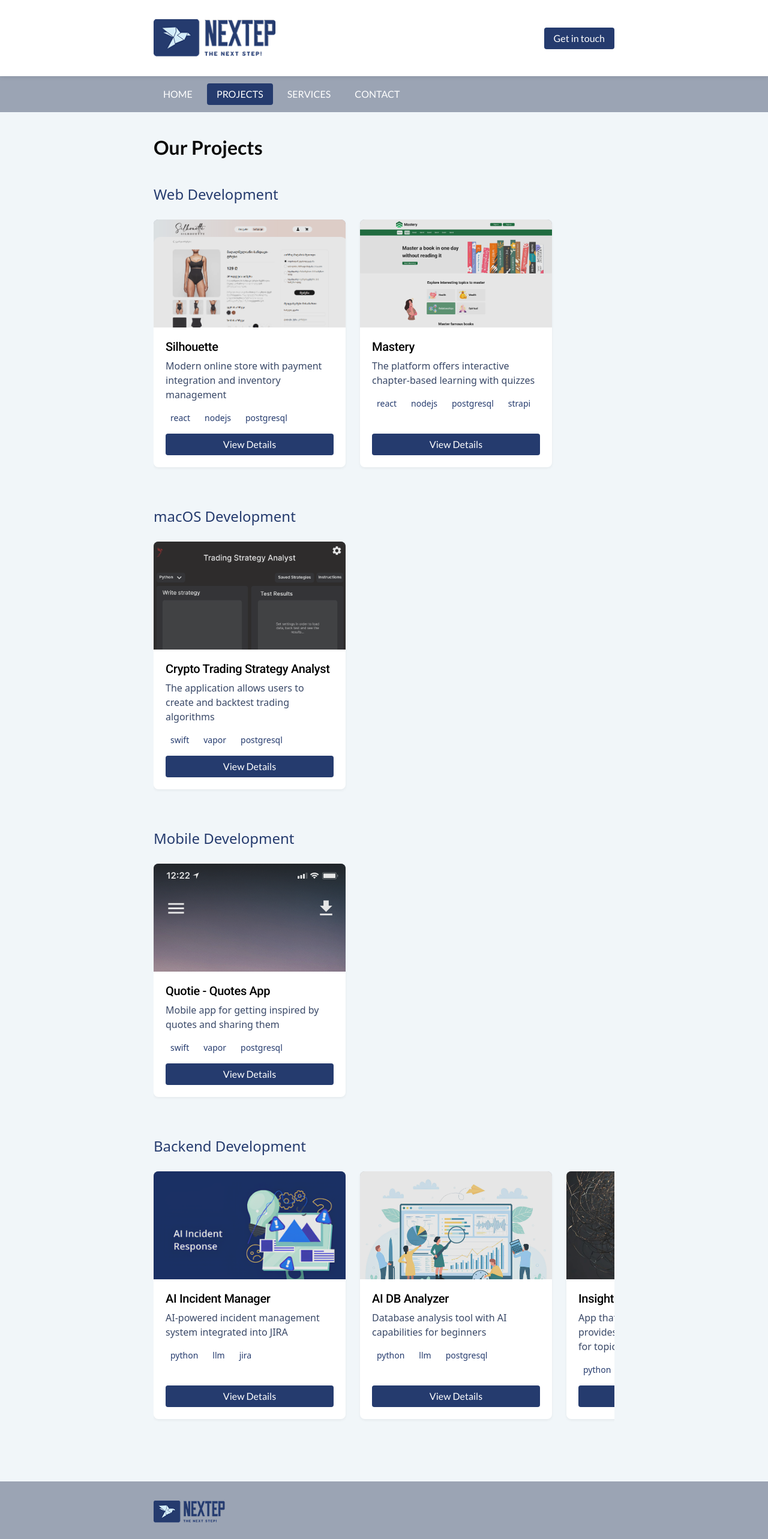
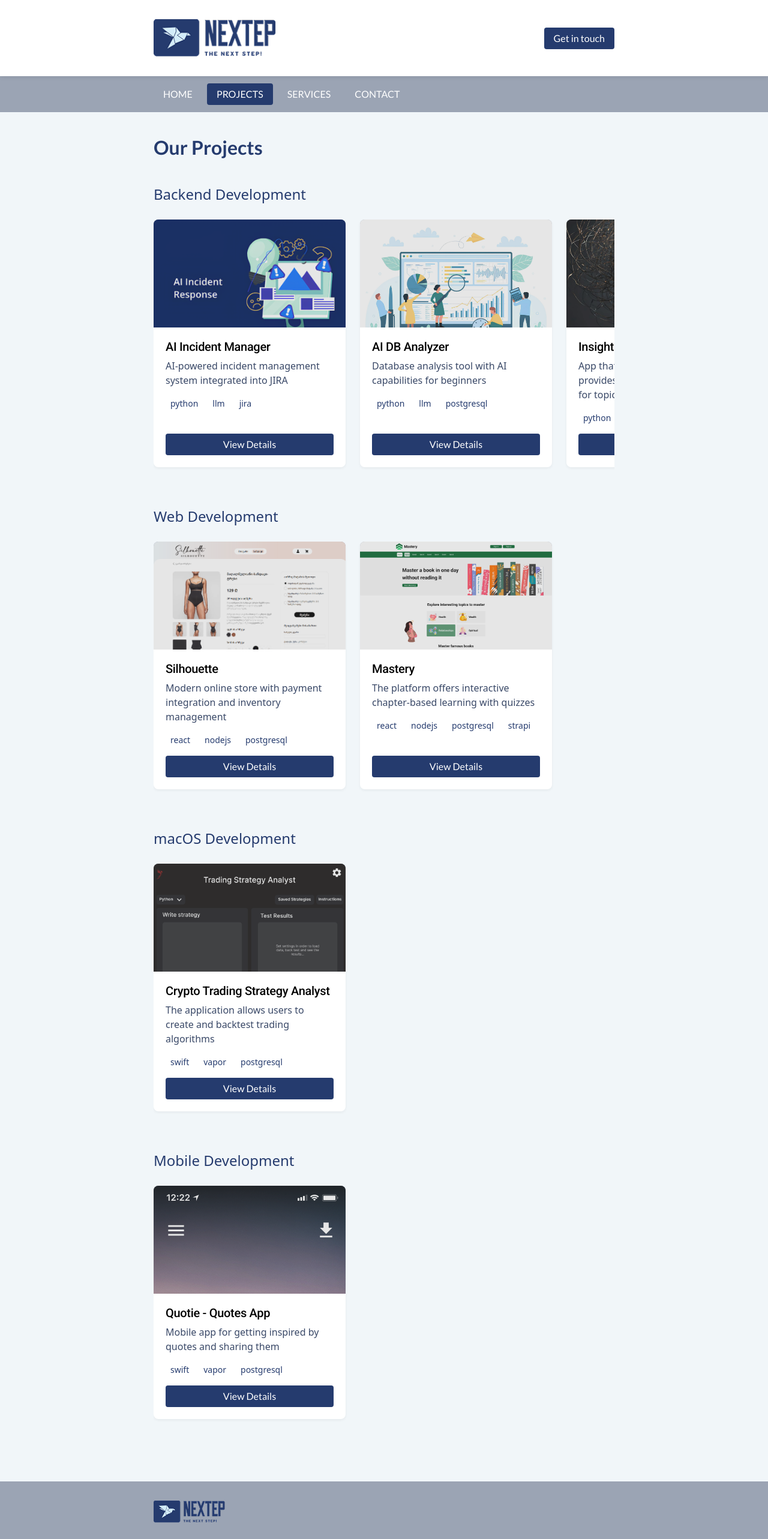
Before and after one commit to Lado267/nextep-front, a Next.js app: page /projects in a window 1280 px wide. Shown: the top 2566 px of the page at 60% size. Built offline with nearby package versions, Linux system fonts and the light colour scheme.

Commit message:
minor updates

```diff
--- a/src/app/globals.css
+++ b/src/app/globals.css
@@ -65,13 +65,13 @@ h5 {
   }
 
   h3 {
-    font-size: 24px;
+    font-size: 28px;
     font-family: "Roboto", sans-serif;
     font-weight: 500;
   }
 
   h4 {
-    font-size: 20px;
+    font-size: 28px;
     font-family: "Roboto", sans-serif;
     font-weight: 400;
   }
--- a/src/app/projects/[slug]/page.css
+++ b/src/app/projects/[slug]/page.css
@@ -381,10 +381,6 @@
       font-size: 16px;
     }
 
-    .tech-stack {
-      /* grid-template-columns: repeat(4, 1fr); */
-    }
-
     .tech-icon {
       width: auto;
       height: 44px;
--- a/src/app/projects/page.css
+++ b/src/app/projects/page.css
@@ -4,9 +4,10 @@
   }
 
   .projects-title {
-    font-size: 24px;
+    font-size: 32px;
     font-weight: bold;
     margin-bottom: 20px;
+    color: var(--secondary-project);
   }
 
   .section-container {
--- a/src/app/services/page.css
+++ b/src/app/services/page.css
@@ -4,9 +4,10 @@
   }
 
   .services-title {
-    font-size: 24px;
+    font-size: 32px;
     font-weight: bold;
     margin-bottom: 20px;
+    color: var(--secondary-project);
   }
 
   .services-grid {
--- a/src/utils/alt.ts
+++ b/src/utils/alt.ts
@@ -112,9 +112,9 @@ export const HomePageAlt = {
     },
     "desktop": {
         "hero": {
-            "heroTitle": "Take a step from the legacy methods\ntowards digital business excellence",
-            "heroSubtitle1": "Every modern business needs digital representation\nor an innovative technological solution.",
-            "heroSubtitle2": "We will level up your business to the\nNextep of technological evolution",
+            "heroTitle": "Move beyond traditional methods\nEmbrace the digital evolution",
+            "heroSubtitle1": "Businesses thrive through digital presence\nor cutting-edge technological solutions.",
+            "heroSubtitle2": "We can guide your business twards\nthe future of digital innovation",
             "heroImageAlt": "Digital business transformation expert examining interactive call-to-action interface, showcasing modern tech solutions",
             "heroImageSrc": DesktopHomeHeroImage,
         },
--- a/src/utils/projectList.ts
+++ b/src/utils/projectList.ts
@@ -94,8 +94,8 @@ import RAGMainImage from "../../public/projects/RAG/mainImage.png"
 
   // Combine all projects into one array with sections
   export const allProjects = [
+    { section: "Backend Development", projects: backendProjects },
     { section: "Web Development", projects: webProjects },
     { section: "macOS Development", projects: macosProjects},
-    { section: "Mobile Development", projects: mobileProjects },
-    { section: "Backend Development", projects: backendProjects }
+    { section: "Mobile Development", projects: mobileProjects }
   ];
```
